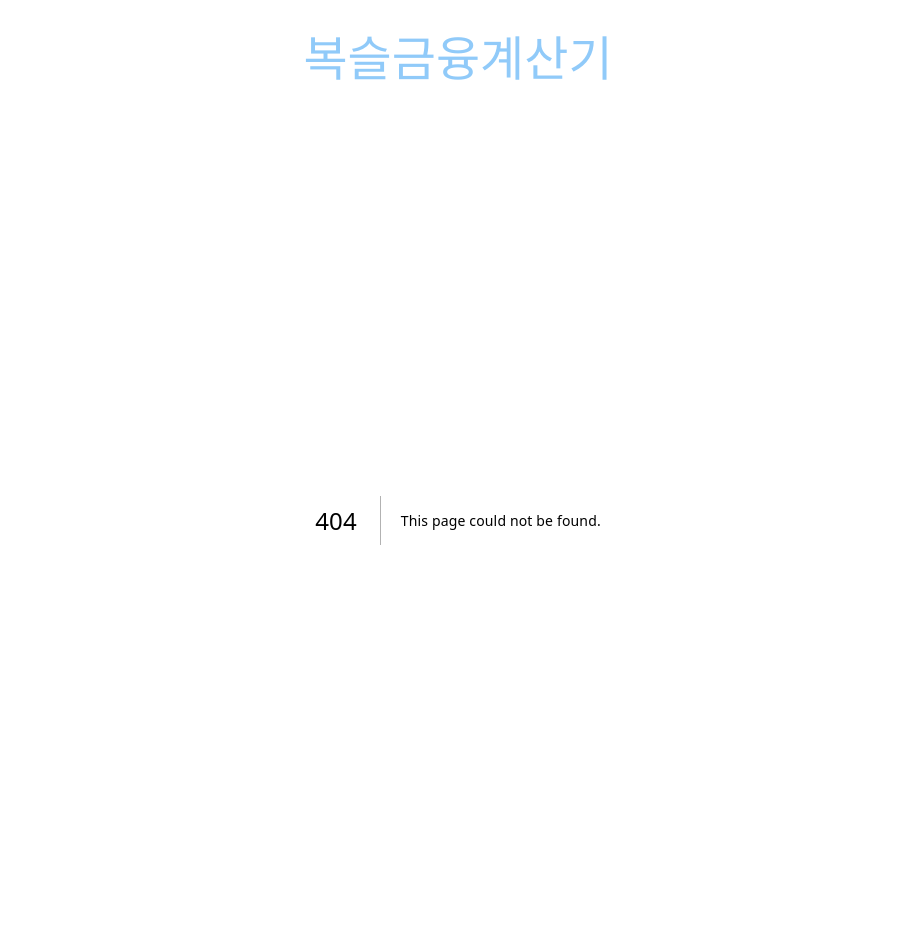
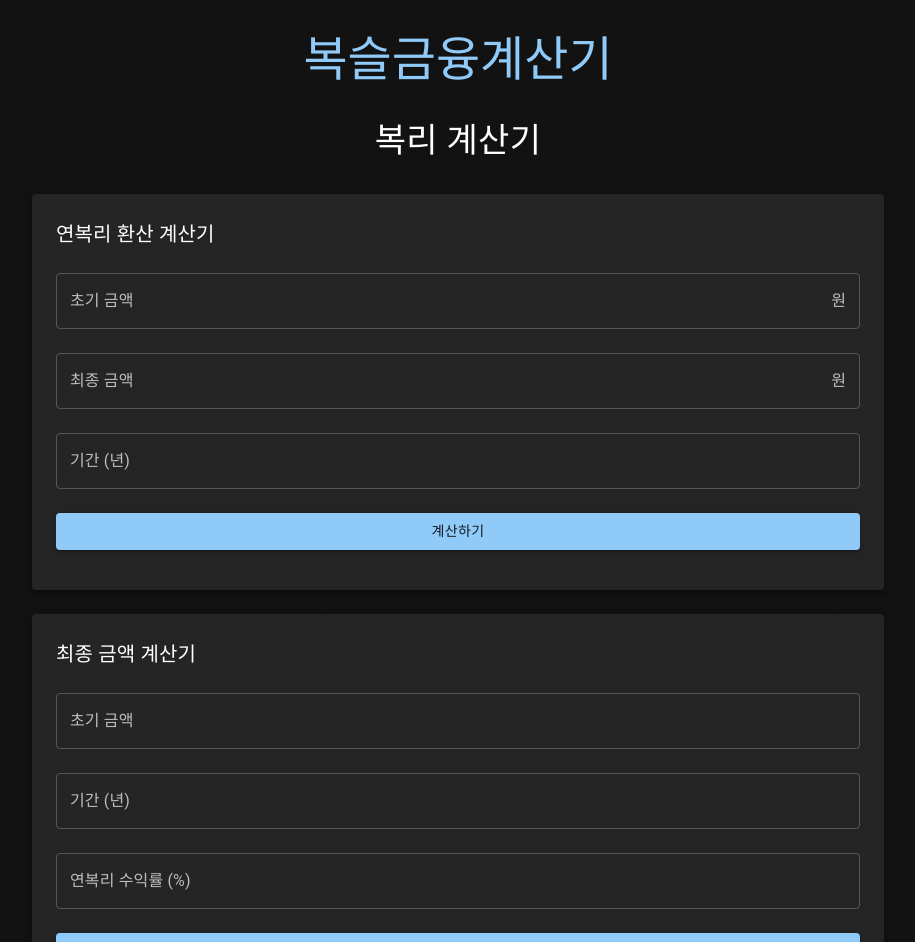
Before and after one commit to setvect/BokslCalc, a Next.js app: page /compound-interest in a window 1280 px wide. Before the commit this address had no page. Shown: the top 942 px of the page, without its empty margins (182-1097 px from the left). Before the commit the page ends 920 px from the top, so only its background shows below. Built offline with nearby package versions, Linux system fonts and the light colour scheme.

Commit message:
복리 계산기

```diff
--- /dev/null
+++ b/src/app/compound-interest/AnnualRateCalculator.tsx
@@ -0,0 +1,77 @@
+"use client";
+
+import React, { useState } from "react";
+import {
+  TextField,
+  Button,
+  Typography,
+  Paper,
+  InputAdornment,
+} from "@mui/material";
+import {
+  formatNumber,
+  removeCommas,
+  handleNumberInput,
+} from "@/utils/numberFormat";
+
+export default function AnnualRateCalculator() {
+  const [initialAmount, setInitialAmount] = useState("");
+  const [finalAmount, setFinalAmount] = useState("");
+  const [years, setYears] = useState("");
+  const [result, setResult] = useState("");
+
+  const calculateAnnualRate = () => {
+    const initial = parseFloat(removeCommas(initialAmount));
+    const final = parseFloat(removeCommas(finalAmount));
+    const yearsNum = parseFloat(years);
+    const rate = (Math.pow(final / initial, 1 / yearsNum) - 1) * 100;
+    setResult(`연복리 수익률: ${rate.toFixed(2)}%`);
+  };
+
+  return (
+    <Paper elevation={3} sx={{ p: 3 }}>
+      <Typography variant="h6" gutterBottom>
+        연복리 환산 계산기
+      </Typography>
+      <TextField
+        label="초기 금액"
+        value={initialAmount}
+        onChange={(e) => handleNumberInput(e.target.value, setInitialAmount)}
+        fullWidth
+        margin="normal"
+        InputProps={{
+          endAdornment: <InputAdornment position="end">원</InputAdornment>,
+        }}
+      />
+      <TextField
+        label="최종 금액"
+        value={finalAmount}
+        onChange={(e) => handleNumberInput(e.target.value, setFinalAmount)}
+        fullWidth
+        margin="normal"
+        InputProps={{
+          endAdornment: <InputAdornment position="end">원</InputAdornment>,
+        }}
+      />
+      <TextField
+        label="기간 (년)"
+        value={years}
+        onChange={(e) => setYears(e.target.value.replace(/[^0-9]/g, ""))}
+        fullWidth
+        margin="normal"
+      />
+      <Button
+        variant="contained"
+        color="primary"
+        onClick={calculateAnnualRate}
+        fullWidth
+        sx={{ mt: 2 }}
+      >
+        계산하기
+      </Button>
+      <Typography variant="h6" sx={{ mt: 2 }}>
+        {result}
+      </Typography>
+    </Paper>
+  );
+}
--- /dev/null
+++ b/src/app/compound-interest/FinalAmountCalculator.tsx
@@ -0,0 +1,67 @@
+"use client";
+
+import React, { useState } from "react";
+import { TextField, Button, Typography, Paper } from "@mui/material";
+import {
+  formatNumber,
+  removeCommas,
+  handleNumberInput,
+} from "@/utils/numberFormat";
+
+export default function FinalAmountCalculator() {
+  const [initialAmount, setInitialAmount] = useState("");
+  const [years, setYears] = useState("");
+  const [interestRate, setInterestRate] = useState("");
+  const [result, setResult] = useState("");
+
+  const calculateFinalAmount = () => {
+    const initial = parseFloat(removeCommas(initialAmount));
+    const yearsNum = parseFloat(years);
+    const rate = parseFloat(interestRate) / 100;
+    const final = initial * Math.pow(1 + rate, yearsNum);
+    setResult(`최종 금액: ${formatNumber(final.toFixed(2))}원`);
+  };
+
+  return (
+    <Paper elevation={3} sx={{ p: 3 }}>
+      <Typography variant="h6" gutterBottom>
+        최종 금액 계산기
+      </Typography>
+      <TextField
+        label="초기 금액"
+        value={initialAmount}
+        onChange={(e) => handleNumberInput(e.target.value, setInitialAmount)}
+        fullWidth
+        margin="normal"
+      />
+      <TextField
+        label="기간 (년)"
+        value={years}
+        onChange={(e) => setYears(e.target.value.replace(/[^0-9]/g, ""))}
+        fullWidth
+        margin="normal"
+      />
+      <TextField
+        label="연복리 수익률 (%)"
+        value={interestRate}
+        onChange={(e) =>
+          setInterestRate(e.target.value.replace(/[^0-9.]/g, ""))
+        }
+        fullWidth
+        margin="normal"
+      />
+      <Button
+        variant="contained"
+        color="primary"
+        onClick={calculateFinalAmount}
+        fullWidth
+        sx={{ mt: 2 }}
+      >
+        계산하기
+      </Button>
+      <Typography variant="h6" sx={{ mt: 2 }}>
+        {result}
+      </Typography>
+    </Paper>
+  );
+}
--- /dev/null
+++ b/src/app/compound-interest/page.tsx
@@ -0,0 +1,22 @@
+import React from "react";
+import { Typography, Grid, Container } from "@mui/material";
+import AnnualRateCalculator from "./AnnualRateCalculator";
+import FinalAmountCalculator from "./FinalAmountCalculator";
+
+export default function CompoundInterestCalculator() {
+  return (
+    <Container maxWidth="md">
+      <Typography variant="h4" gutterBottom align="center" sx={{ my: 4 }}>
+        복리 계산기
+      </Typography>
+      <Grid container direction="column" spacing={3}>
+        <Grid item xs={12}>
+          <AnnualRateCalculator />
+        </Grid>
+        <Grid item xs={12}>
+          <FinalAmountCalculator />
+        </Grid>
+      </Grid>
+    </Container>
+  );
+}
--- /dev/null
+++ b/src/utils/numberFormat.ts
@@ -0,0 +1,18 @@
+// 천 단위 콤마 포맷팅 함수
+export const formatNumber = (num: string) => {
+  const parts = num.toString().split(".");
+  parts[0] = parts[0].replace(/\B(?=(\d{3})+(?!\d))/g, ",");
+  return parts.join(".");
+};
+
+// 콤마 제거 함수
+export const removeCommas = (num: string) => num.replace(/,/g, "");
+
+// 입력 처리 함수
+export const handleNumberInput = (
+  value: string,
+  setter: React.Dispatch<React.SetStateAction<string>>
+) => {
+  const numericValue = removeCommas(value).replace(/[^0-9.]/g, "");
+  setter(formatNumber(numericValue));
+};
```
Also changed, not shown: 2 other files (tests, documents, lock files or other folders).
